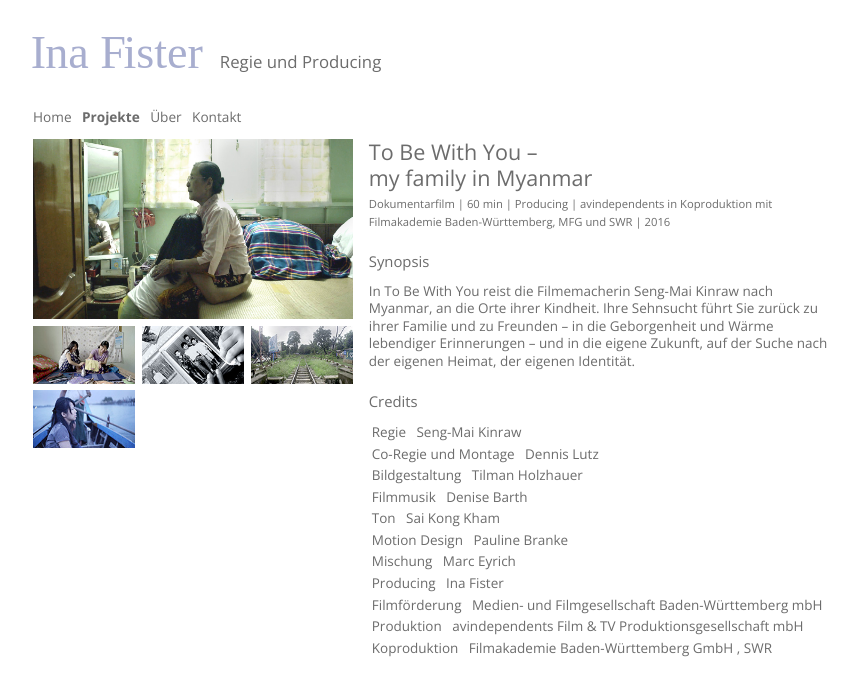
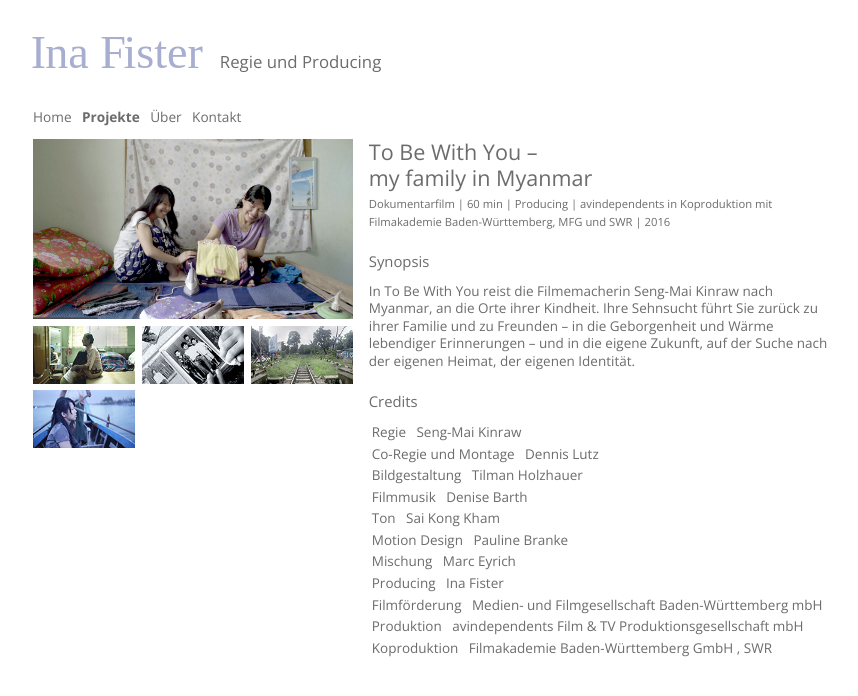
Before and after one commit to fisterfilms/fisterfilms.de, a Jekyll site: the page built from _projekte/to-be-with-you.md, in a window 1280 px wide. Shown: the top 696 px of the page, without its empty margins (207-1065 px from the left). Built offline with Jekyll 4.4.1, drawn with Linux system fonts in a browser that asks for light colours; some web fonts are replaced.

Commit message:
Update to-be-with-you.md

```diff
--- a/_projekte/to-be-with-you.md
+++ b/_projekte/to-be-with-you.md
@@ -7,8 +7,8 @@ order: 3
 author: Ina
 published: true
 images:
+    - ToBeWithYou/Seng Mai mit ihrer Mutter.jpg
     - ToBeWithYou/Seng Mai mit ihrer Grossmutter.jpg
-    - ToBeWithYou/Seng Mai mit ihrer Mutter.jpg
     - ToBeWithYou/Erinnerungsfoto der Familie von Seng Mai.jpg
     - ToBeWithYou/Bahngleise in Myitkyina.jpg
     - ToBeWithYou/Seng Mai bei der U Bein Bridge in Mandalay.jpg
```
